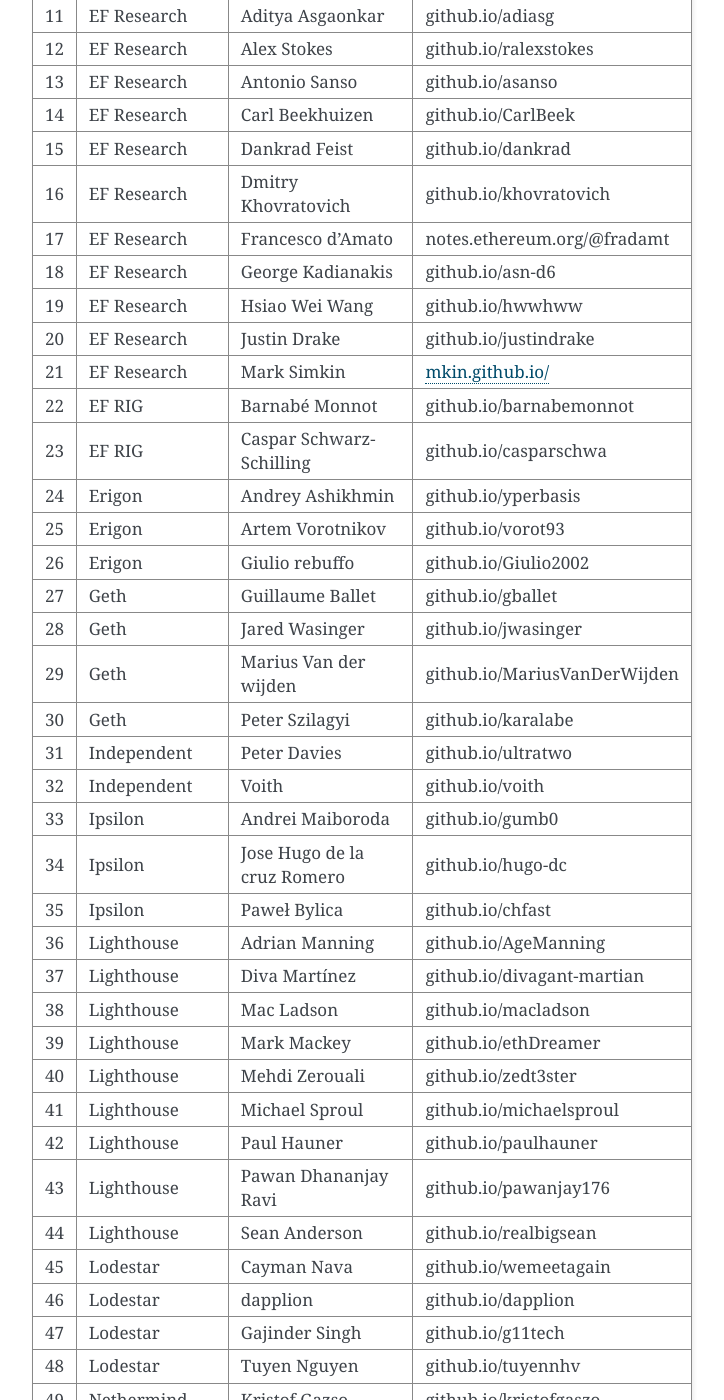
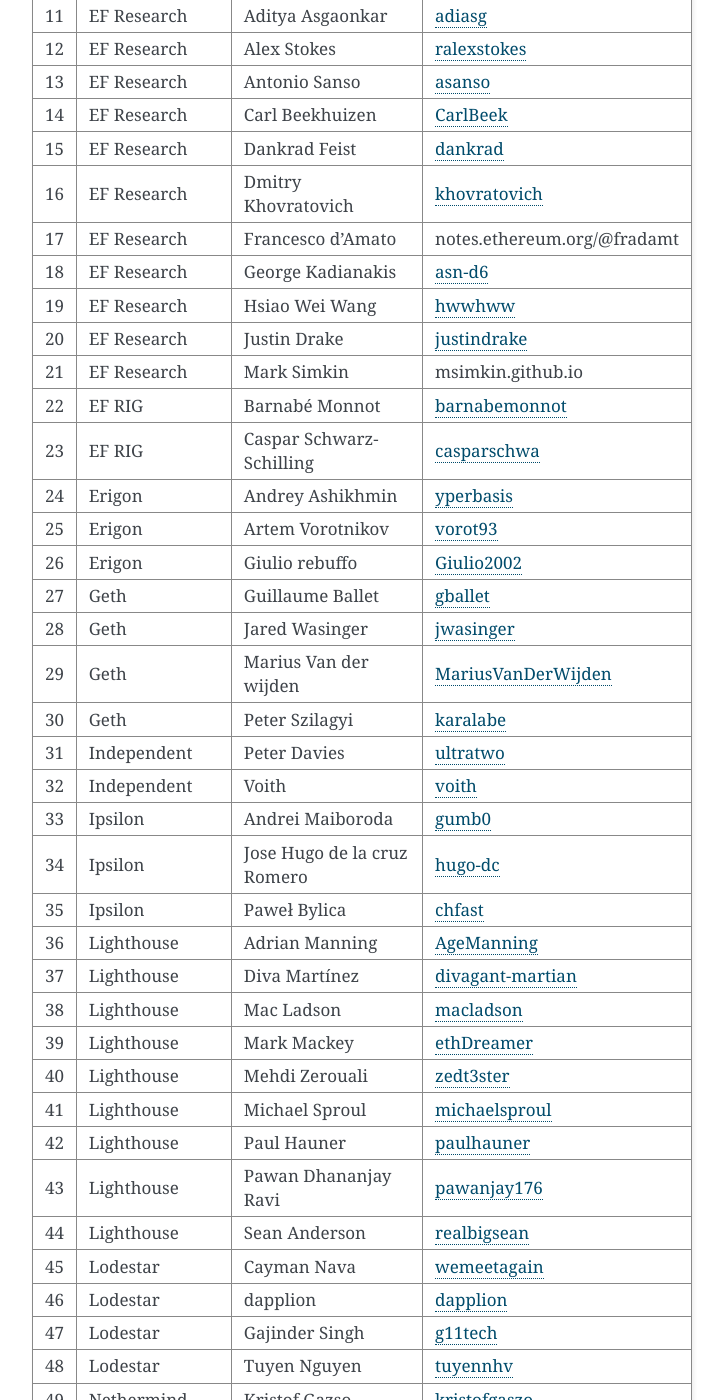
Before and after one commit to protocolguild/documentation, a Sphinx documentation site: the page built from docs/9-membership.md, in a window 1280 px wide and 1400 px high, scrolled down 679 px. Shown: the whole window, without its empty margins (388-1112 px from the left). Built offline with Sphinx 7.4.7, drawn with Linux system fonts in a browser that asks for light colours; some of the changed text lies outside the part shown.

Commit message:
member URLs

```diff
--- a/docs/9-membership.md
+++ b/docs/9-membership.md
@@ -5,93 +5,93 @@
 
 |      | Team  |                Member |  Github / Work |
 | ---:         |        :--- |        :--- |  :--- |
-| 1 | Besu | Danno Ferrin | github.io/shemnon |
-| 2 | Besu | Gary Schulte | github.io/garyschulte |
-| 3 | Besu | Justin Florentine | github.io/jflo |
-| 4 | Besu | Karim Taam | github.io/matkt |
-| 5 | EF DevOps | Parithosh Jayanthi | github.io/parithosh |
-| 6 | EF JavaScript | Andrew Day | github.io/acolytec3 |
-| 7 | EF JavaScript | Ryan Ghods | github.io/ryanio |
-| 8 | EF Protocol Support | Danny Ryan | github.io/djrtwo |
-| 9 | EF Protocol Support | Tim Beiko | github.io/timbeiko |
-| 10 | EF Protocol Support | Trenton Van Epps | github.io/tvanepps |
-| 11 | EF Research | Aditya Asgaonkar | github.io/adiasg |
-| 12 | EF Research | Alex Stokes | github.io/ralexstokes |
-| 13 | EF Research | Antonio Sanso | github.io/asanso |
-| 14 | EF Research | Carl Beekhuizen | github.io/CarlBeek |
-| 15 | EF Research | Dankrad Feist | github.io/dankrad |
-| 16 | EF Research | Dmitry Khovratovich | github.io/khovratovich |
+| 1 | Besu | Danno Ferrin | [shemnon](https://github.com/shemnon/) |
+| 2 | Besu | Gary Schulte | [garyschulte](https://github.com/garyschulte/) |
+| 3 | Besu | Justin Florentine | [jflo](https://github.com/jflo/) |
+| 4 | Besu | Karim Taam | [matkt](https://github.com/matkt/) |
+| 5 | EF DevOps | Parithosh Jayanthi | [parithosh](https://github.com/parithosh/) |
+| 6 | EF JavaScript | Andrew Day | [acolytec3](https://github.com/acolytec3/) |
+| 7 | EF JavaScript | Ryan Ghods | [ryanio](https://github.com/ryanio/) |
+| 8 | EF Protocol Support | Danny Ryan | [djrtwo](https://github.com/djrtwo/) |
+| 9 | EF Protocol Support | Tim Beiko | [timbeiko](https://github.com/timbeiko/) |
+| 10 | EF Protocol Support | Trenton Van Epps | [tvanepps](https://github.com/tvanepps/) |
+| 11 | EF Research | Aditya Asgaonkar | [adiasg](https://github.com/adiasg/) |
+| 12 | EF Research | Alex Stokes | [ralexstokes](https://github.com/ralexstokes/) |
+| 13 | EF Research | Antonio Sanso | [asanso](https://github.com/asanso/) |
+| 14 | EF Research | Carl Beekhuizen | [CarlBeek](https://github.com/CarlBeek/) |
+| 15 | EF Research | Dankrad Feist | [dankrad](https://github.com/dankrad/) |
+| 16 | EF Research | Dmitry Khovratovich | [khovratovich](https://github.com/khovratovich/) |
 | 17 | EF Research | Francesco d’Amato | notes.ethereum.org/@fradamt |
-| 18 | EF Research | George Kadianakis | github.io/asn-d6 |
-| 19 | EF Research | Hsiao Wei Wang | github.io/hwwhww |
-| 20 | EF Research | Justin Drake | github.io/justindrake |
-| 21 | EF Research | Mark Simkin | [mkin.github.io/](https://msimkin.github.io/) |
-| 22 | EF RIG | Barnabé Monnot | github.io/barnabemonnot |
-| 23 | EF RIG | Caspar Schwarz-Schilling | github.io/casparschwa |
-| 24 | Erigon | Andrey Ashikhmin | github.io/yperbasis |
-| 25 | Erigon | Artem Vorotnikov | github.io/vorot93 |
-| 26 | Erigon | Giulio rebuffo | github.io/Giulio2002 |
-| 27 | Geth | Guillaume Ballet | github.io/gballet |
-| 28 | Geth | Jared Wasinger | github.io/jwasinger |
-| 29 | Geth | Marius Van der wijden | github.io/MariusVanDerWijden |
-| 30 | Geth | Peter Szilagyi | github.io/karalabe |
-| 31 | Independent | Peter Davies | github.io/ultratwo |
-| 32 | Independent | Voith | github.io/voith |
-| 33 | Ipsilon | Andrei Maiboroda | github.io/gumb0 |
-| 34 | Ipsilon | Jose Hugo de la cruz Romero | github.io/hugo-dc |
-| 35 | Ipsilon | Paweł Bylica | github.io/chfast |
-| 36 | Lighthouse | Adrian Manning | github.io/AgeManning |
-| 37 | Lighthouse | Diva Martínez | github.io/divagant-martian |
-| 38 | Lighthouse | Mac Ladson | github.io/macladson |
-| 39 | Lighthouse | Mark Mackey | github.io/ethDreamer |
-| 40 | Lighthouse | Mehdi Zerouali | github.io/zedt3ster |
-| 41 | Lighthouse | Michael Sproul | github.io/michaelsproul |
-| 42 | Lighthouse | Paul Hauner | github.io/paulhauner |
-| 43 | Lighthouse | Pawan Dhananjay Ravi | github.io/pawanjay176 |
-| 44 | Lighthouse | Sean Anderson | github.io/realbigsean |
-| 45 | Lodestar | Cayman Nava | github.io/wemeetagain |
-| 46 | Lodestar | dapplion | github.io/dapplion |
-| 47 | Lodestar | Gajinder Singh | github.io/g11tech |
-| 48 | Lodestar | Tuyen Nguyen | github.io/tuyennhv |
-| 49 | Nethermind | Kristof Gazso | github.io/kristofgaszo |
-| 50 | Nethermind | Łukasz Rozmej | github.io/LukaszRozmej |
-| 51 | Nethermind | Marek Moraczyński | github.io/MarekM25 |
-| 52 | Nethermind | Mateusz Jędrzejewski | github.io/matilote |
-| 53 | Nethermind | Tomasz Stanzeck | github.io/tkstanczak |
-| 54 | Nimbus | Dustin Brody | github.io/tersec |
-| 55 | Nimbus | Etan Kissling | github.io/etan-k |
-| 56 | Nimbus | Jacek Sieka | github.io/arnetheduck |
-| 57 | Nimbus | Jamie Lokier | github.io/jlokier |
-| 58 | Nimbus | Kim De Mey | github.io/kdeme |
-| 59 | Nimbus | Mamy Ratsimbazafy | github.io/mratsim |
-| 60 | Nimbus | Ștefan Talpalaru | github.io/stefantalpalaru |
-| 61 | Nimbus | Zahary Karadzhov | github.io/zah |
-| 62 | Prysmatic | James He | github.io/james-prysm |
-| 63 | Prysmatic | Kasey Kirkham | github.io/kasey |
-| 64 | Prysmatic | Mohamed Zahoor | github.io/jmozah |
-| 65 | Prysmatic | Nishant Das | github.io/nisdas |
-| 66 | Prysmatic | potuz | github.io/potuz |
-| 67 | Prysmatic | Preston Van Loon | github.io/prestonvanloon |
-| 68 | Prysmatic | Radosław Kapka | github.io/rkapka |
-| 69 | Prysmatic | Raul Jordan | github.io/rauljordan |
-| 70 | Prysmatic | Terence Tsao | github.io/terencechain |
-| 71 | Quilt | Ansgar Dietrichs | github.io/adietrichs |
-| 72 | Quilt | Matt Garnett | github.io/lightclient |
-| 73 | Quilt | Sam Wilson | github.io/SamWilsn |
-| 74 | Quilt | Somu Bhargava | github.io/bhargavasomu |
-| 75 | Solidity | Alex Beregszaszi | github.io/axic |
-| 76 | Solidity | Harikrishnan Mulackal | github.io/hrkrshnn |
-| 77 | Solidity | Johnson Ugwuru | github.io/ogwurujohnson |
-| 78 | Solidity | Kaan Uzdogan | github.io/kuzdogan |
-| 79 | Solidity | Kamil Sliwak | github.io/cameel |
-| 80 | Solidity | Leonardo de Sa Alt | github.io/leonardoalt |
-| 81 | Teku | Adrian Sutton | github.io/ajsutton |
-| 82 | Teku | Ben Edgington | github.io/benjaminion |
-| 83 | Teku | Enrico Del Fante | github.io/tbenr |
-| 84 | Teku | Paul Harris | github.io/rolfyone |
-| 85 | TXRX | Alex Vlasov | github.io/ericsson49 |
-| 86 | TXRX | Anton Nashatyrev | github.io/Nashatyrev |
-| 87 | TXRX | Mikhail Kalinin | github.io/mkalinin |
+| 18 | EF Research | George Kadianakis | [asn-d6](https://github.com/asn-d6/) |
+| 19 | EF Research | Hsiao Wei Wang | [hwwhww](https://github.com/hwwhww/) |
+| 20 | EF Research | Justin Drake | [justindrake](https://github.com/justindrake/) |
+| 21 | EF Research | Mark Simkin | msimkin.github.io |
+| 22 | EF RIG | Barnabé Monnot | [barnabemonnot](https://github.com/barnabemonnot/) |
+| 23 | EF RIG | Caspar Schwarz-Schilling | [casparschwa](https://github.com/casparschwa/) |
+| 24 | Erigon | Andrey Ashikhmin | [yperbasis](https://github.com/yperbasis/) |
+| 25 | Erigon | Artem Vorotnikov | [vorot93](https://github.com/vorot93/) |
+| 26 | Erigon | Giulio rebuffo | [Giulio2002](https://github.com/Giulio2002/) |
+| 27 | Geth | Guillaume Ballet | [gballet](https://github.com/gballet/) |
+| 28 | Geth | Jared Wasinger | [jwasinger](https://github.com/jwasinger/) |
+| 29 | Geth | Marius Van der wijden | [MariusVanDerWijden](https://github.com/MariusVanDerWijden/) |
+| 30 | Geth | Peter Szilagyi | [karalabe](https://github.com/karalabe/) |
+| 31 | Independent | Peter Davies | [ultratwo](https://github.com/ultratwo/) |
+| 32 | Independent | Voith | [voith](https://github.com/voith/) |
+| 33 | Ipsilon | Andrei Maiboroda | [gumb0](https://github.com/gumb0/) |
+| 34 | Ipsilon | Jose Hugo de la cruz Romero | [hugo-dc](https://github.com/hugo-dc/) |
+| 35 | Ipsilon | Paweł Bylica | [chfast](https://github.com/chfast/) |
+| 36 | Lighthouse | Adrian Manning | [AgeManning](https://github.com/AgeManning/) |
+| 37 | Lighthouse | Diva Martínez | [divagant-martian](https://github.com/divagant-martian/) |
+| 38 | Lighthouse | Mac Ladson | [macladson](https://github.com/macladson/) |
+| 39 | Lighthouse | Mark Mackey | [ethDreamer](https://github.com/ethDreamer/) |
+| 40 | Lighthouse | Mehdi Zerouali | [zedt3ster](https://github.com/zedt3ster/) |
+| 41 | Lighthouse | Michael Sproul | [michaelsproul](https://github.com/michaelsproul/) |
+| 42 | Lighthouse | Paul Hauner | [paulhauner](https://github.com/paulhauner/) |
+| 43 | Lighthouse | Pawan Dhananjay Ravi | [pawanjay176](https://github.com/pawanjay176/) |
+| 44 | Lighthouse | Sean Anderson | [realbigsean](https://github.com/realbigsean/) |
+| 45 | Lodestar | Cayman Nava | [wemeetagain](https://github.com/wemeetagain/) |
+| 46 | Lodestar | dapplion | [dapplion](https://github.com/dapplion/) |
+| 47 | Lodestar | Gajinder Singh | [g11tech](https://github.com/g11tech/) |
+| 48 | Lodestar | Tuyen Nguyen | [tuyennhv](https://github.com/tuyennhv/) |
+| 49 | Nethermind | Kristof Gazso | [kristofgaszo](https://github.com/kristofgaszo/) |
+| 50 | Nethermind | Łukasz Rozmej | [LukaszRozmej](https://github.com/LukaszRozmej/) |
+| 51 | Nethermind | Marek Moraczyński | [MarekM25](https://github.com/MarekM25/) |
+| 52 | Nethermind | Mateusz Jędrzejewski | [matilote](https://github.com/matilote/) |
+| 53 | Nethermind | Tomasz Stanzeck | [tkstanczak](https://github.com/tkstanczak/) |
+| 54 | Nimbus | Dustin Brody | [tersec](https://github.com/tersec/) |
+| 55 | Nimbus | Etan Kissling | [etan-k](https://github.com/etan-k/) |
+| 56 | Nimbus | Jacek Sieka | [arnetheduck](https://github.com/arnetheduck/) |
+| 57 | Nimbus | Jamie Lokier | [jlokier](https://github.com/jlokier/) |
+| 58 | Nimbus | Kim De Mey | [kdeme](https://github.com/kdeme/) |
+| 59 | Nimbus | Mamy Ratsimbazafy | [mratsim](https://github.com/mratsim/) |
+| 60 | Nimbus | Ștefan Talpalaru | [stefantalpalaru](https://github.com/stefantalpalaru/) |
+| 61 | Nimbus | Zahary Karadzhov | [zah](https://github.com/zah/) |
+| 62 | Prysmatic | James He | [james-prysm](https://github.com/james-prysm/) |
+| 63 | Prysmatic | Kasey Kirkham | [kasey](https://github.com/kasey/) |
+| 64 | Prysmatic | Mohamed Zahoor | [jmozah](https://github.com/jmozah/) |
+| 65 | Prysmatic | Nishant Das | [nisdas](https://github.com/nisdas/) |
+| 66 | Prysmatic | potuz | [potuz](https://github.com/potuz/) |
+| 67 | Prysmatic | Preston Van Loon | [prestonvanloon](https://github.com/prestonvanloon/) |
+| 68 | Prysmatic | Radosław Kapka | [rkapka](https://github.com/rkapka/) |
+| 69 | Prysmatic | Raul Jordan | [rauljordan](https://github.com/rauljordan/) |
+| 70 | Prysmatic | Terence Tsao | [terencechain](https://github.com/terencechain/) |
+| 71 | Quilt | Ansgar Dietrichs | [adietrichs](https://github.com/adietrichs/) |
+| 72 | Quilt | Matt Garnett | [lightclient](https://github.com/lightclient/) |
+| 73 | Quilt | Sam Wilson | [SamWilsn](https://github.com/SamWilsn/) |
+| 74 | Quilt | Somu Bhargava | [bhargavasomu](https://github.com/bhargavasomu/) |
+| 75 | Solidity | Alex Beregszaszi | [axic](https://github.com/axic/) |
+| 76 | Solidity | Harikrishnan Mulackal | [hrkrshnn](https://github.com/hrkrshnn/) |
+| 77 | Solidity | Johnson Ugwuru | [ogwurujohnson](https://github.com/ogwurujohnson/) |
+| 78 | Solidity | Kaan Uzdogan | [kuzdogan](https://github.com/kuzdogan/) |
+| 79 | Solidity | Kamil Sliwak | [cameel](https://github.com/cameel/) |
+| 80 | Solidity | Leonardo de Sa Alt | [leonardoalt](https://github.com/leonardoalt/) |
+| 81 | Teku | Adrian Sutton | [ajsutton](https://github.com/ajsutton/) |
+| 82 | Teku | Ben Edgington | [benjaminion](https://github.com/benjaminion/) |
+| 83 | Teku | Enrico Del Fante | [tbenr](https://github.com/tbenr/) |
+| 84 | Teku | Paul Harris | [rolfyone](https://github.com/rolfyone/) |
+| 85 | TXRX | Alex Vlasov | [ericsson49](https://github.com/ericsson49/) |
+| 86 | TXRX | Anton Nashatyrev | [Nashatyrev](https://github.com/Nashatyrev/) |
+| 87 | TXRX | Mikhail Kalinin | [mkalinin](https://github.com/mkalinin/) |
 
 ## Weights
 
```
